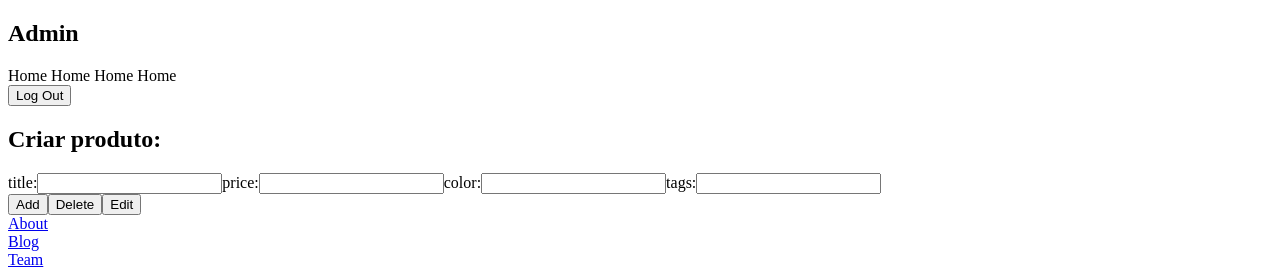
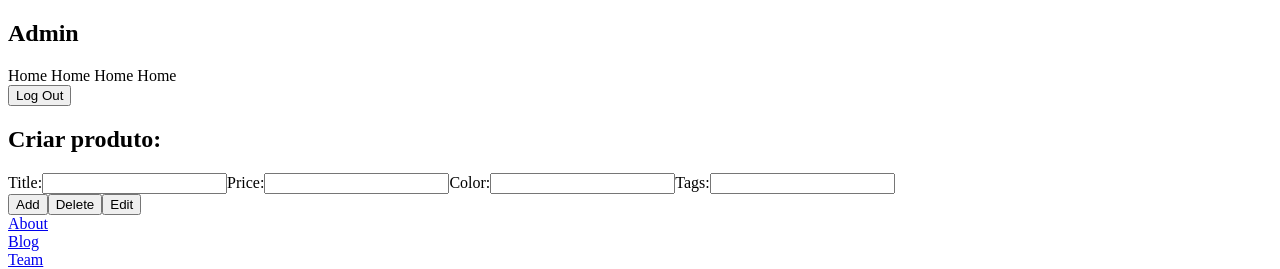
Before and after one commit to kno-be/pierce, a Next.js app: page /admin in a window 1280 px wide. Shown: the top 269 px of the page. Built offline with nearby package versions, Linux system fonts and the light colour scheme.

Commit message:
Update admin.js

```diff
--- a/pages/admin.js
+++ b/pages/admin.js
@@ -39,13 +39,13 @@ export default function AdminPage() {
                                         <h1 className="pb-4">Criar produto:</h1>
                                             <div className="border-2 border-gray-300 px-4 py-4 mb-4">
                                                 <div className="flex flex-col text-lg text-left mb-8">
-                                                    <label>title:</label>
+                                                    <label>Title:</label>
                                                     <input className="bg-white w-auto m-1"></input>
-                                                    <label>price:</label>
+                                                    <label>Price:</label>
                                                     <input className="bg-white w-auto m-1"></input>
-                                                    <label>color:</label>
+                                                    <label>Color:</label>
                                                     <input className="bg-white w-auto m-1"></input>
-                                                    <label>tags:</label>
+                                                    <label>Tags:</label>
                                                     <input className="bg-white w-auto m-1"></input>
                                                 </div>
                                                 <div className="flex flex-row  bg-gray-300 space-x-3" >
```
